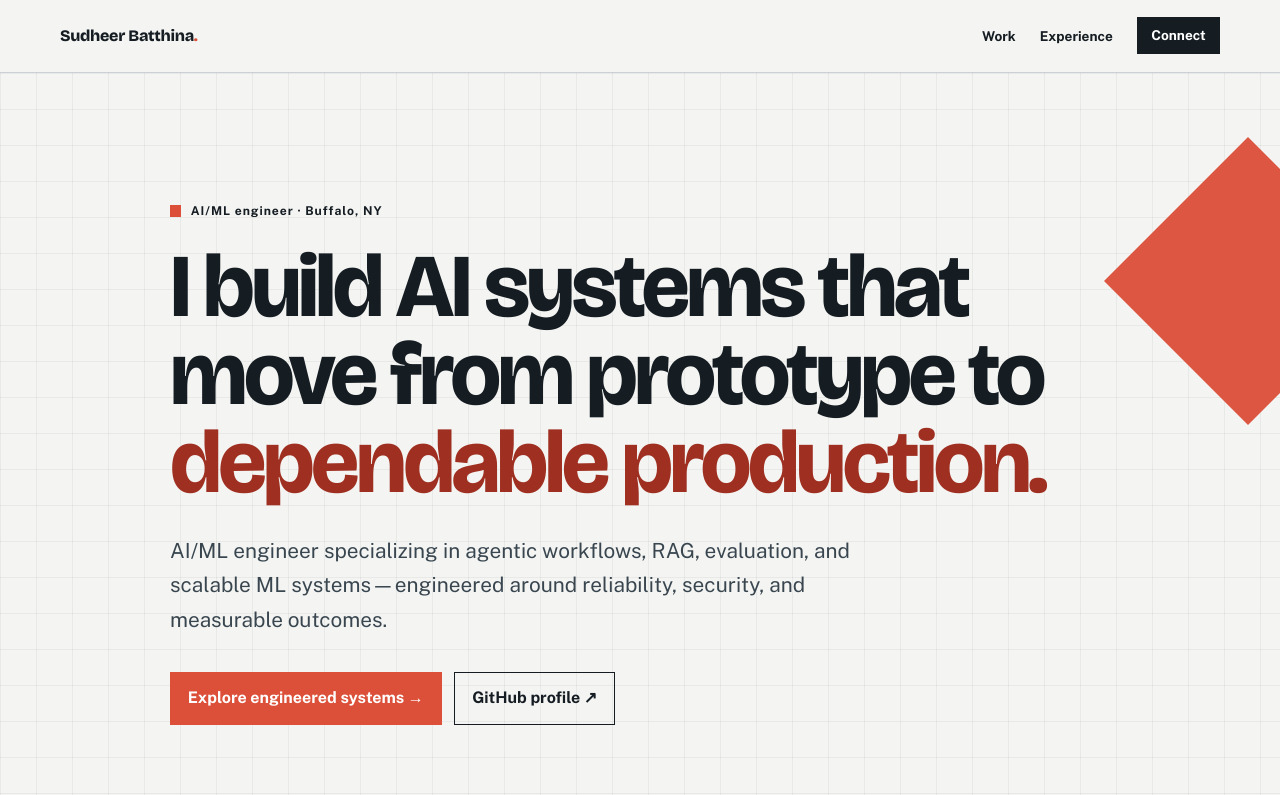
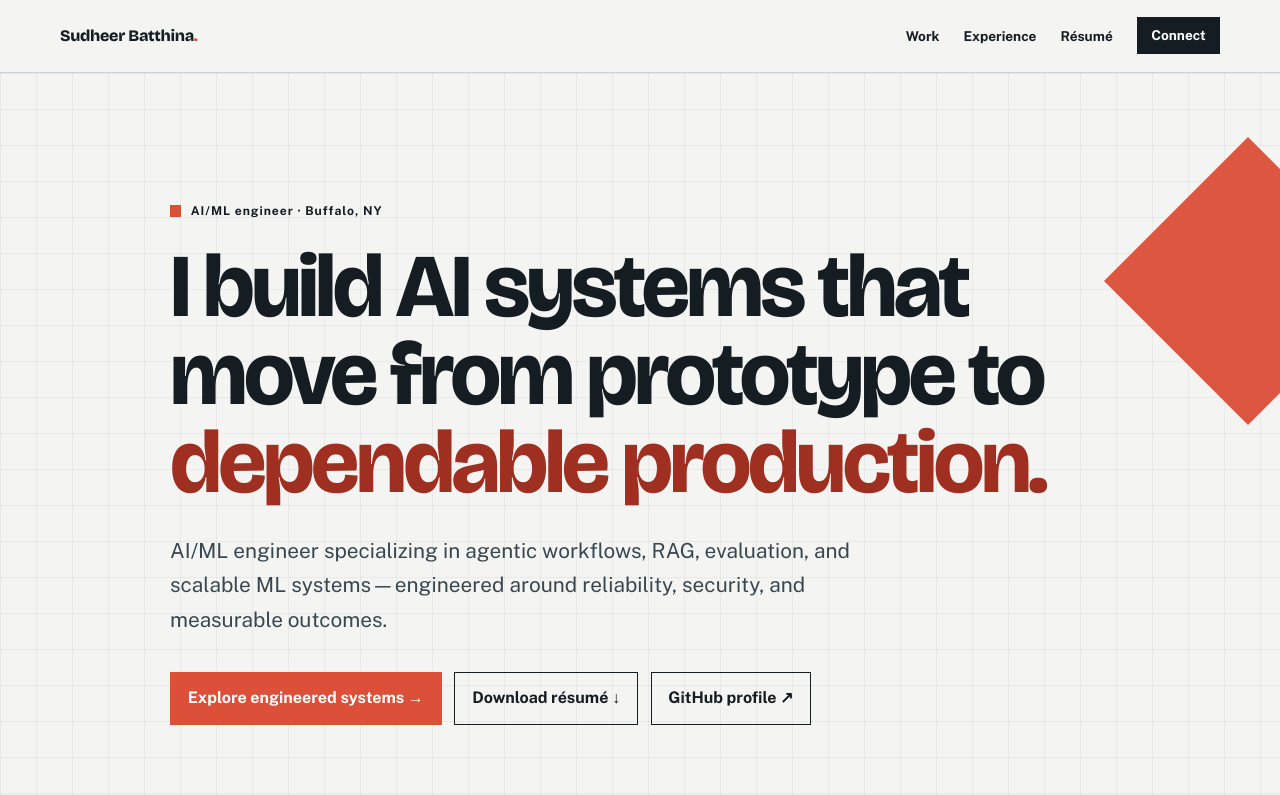
Before and after one commit to sudheerbatthina/sudheerbatthina.github.io, a plain HTML site: page index.html in a window 1280 px wide. Shown: the top 795 px of the page. Drawn offline with nearby package versions, Linux system fonts and the light colour scheme.

Commit message:
feat(portfolio): add resume and enterprise work

```diff
--- a/index.html
+++ b/index.html
@@ -50,9 +50,9 @@
 </head>
 <body>
   <a class="skip" href="#main">Skip to content</a>
-  <nav class="site-nav" aria-label="Primary navigation"><div class="wrap nav-inner"><a class="brand" href="#hero">Sudheer Batthina<i>.</i></a><ul class="nav-links"><li><a href="#work">Work</a></li><li><a href="#experience">Experience</a></li><li><a class="nav-cta" href="#contact">Connect</a></li></ul></div></nav>
+  <nav class="site-nav" aria-label="Primary navigation"><div class="wrap nav-inner"><a class="brand" href="#hero">Sudheer Batthina<i>.</i></a><ul class="nav-links"><li><a href="#work">Work</a></li><li><a href="#experience">Experience</a></li><li><a href="assets/sudheer-batthina-resume.pdf" download>Résumé</a></li><li><a class="nav-cta" href="#contact">Connect</a></li></ul></div></nav>
   <main id="main">
-    <header class="hero" id="hero"><div class="wrap hero-copy"><p class="status">AI/ML engineer · Buffalo, NY</p><h1>I build AI systems that move from prototype to <span class="accent">dependable production.</span></h1><p class="lead">AI/ML engineer specializing in agentic workflows, RAG, evaluation, and scalable ML systems—engineered around reliability, security, and measurable outcomes.</p><div class="actions"><a class="button primary" href="#work">Explore engineered systems →</a><a class="button secondary" href="https://github.com/sudheerbatthina" target="_blank" rel="noreferrer">GitHub profile ↗</a></div></div></header>
+    <header class="hero" id="hero"><div class="wrap hero-copy"><p class="status">AI/ML engineer · Buffalo, NY</p><h1>I build AI systems that move from prototype to <span class="accent">dependable production.</span></h1><p class="lead">AI/ML engineer specializing in agentic workflows, RAG, evaluation, and scalable ML systems—engineered around reliability, security, and measurable outcomes.</p><div class="actions"><a class="button primary" href="#work">Explore engineered systems →</a><a class="button secondary" href="assets/sudheer-batthina-resume.pdf" download>Download résumé ↓</a><a class="button secondary" href="https://github.com/sudheerbatthina" target="_blank" rel="noreferrer">GitHub profile ↗</a></div></div></header>
     <aside class="proof" id="proof" aria-label="Engineering evidence"><div class="wrap proof-grid"><div class="proof-item"><strong>163</strong><span>passing Sourcebound tests</span></div><div class="proof-item"><strong>88</strong><span>Job Matcher tests</span></div><div class="proof-item"><strong>72</strong><span>Job Autofill tests</span></div><div class="proof-item"><strong>3</strong><span>flagship AI products</span></div></div></aside>
     <section id="work"><div class="wrap"><div class="section-head"><h2>Selected AI systems</h2><p>Each project is framed by the engineering problem, the system built, and the evidence that it works—not by a wall of tools.</p></div>
       <article class="project"><div class="project-meta"><b>Sourcebound</b><span class="project-state">Private product</span></div><div><h3>Grounded research, built for answers that can be trusted.</h3><p><strong>Problem:</strong> Knowledge teams need useful answers without losing the provenance, controls, and reliability expected in sensitive workflows.</p><p><strong>System:</strong> An agentic RAG platform combining document ingestion, hybrid retrieval, reranking, cited responses, caching, and evaluation behind production-oriented APIs.</p><div class="system-flow"><span>Ingestion</span><span>Hybrid retrieval</span><span>Reranking</span><span>Cited generation</span><span>Evaluation</span><span>Observability</span></div><div class="evidence"><span><b>163/164</b> tests pass locally</span><span><b>FastAPI</b> service architecture</span><span><b>Security-first</b> product direction</span></div><div class="project-links"><a class="text-link" href="https://sourcebound.dev" target="_blank" rel="noreferrer">Product site ↗</a></div></div></article>
@@ -62,13 +62,13 @@
     </div></section>
     <section id="capabilities"><div class="wrap"><div class="section-head cap-head"><h2>How I engineer AI</h2><p>Model capability is only the starting point. The work is creating a system that can be measured, observed, secured, and improved.</p></div><div class="cap-layout"><p class="method">Define the outcome. Build the smallest reliable path. <em>Measure it.</em> Harden the failure modes. Ship and observe.</p><div class="cap-list"><div><h3>Agentic systems</h3><p>Tool orchestration, stateful workflows, guardrails, retries, and human checkpoints.</p></div><div><h3>Retrieval & RAG</h3><p>Ingestion, embeddings, hybrid search, reranking, grounding, and citations.</p></div><div><h3>Evaluation</h3><p>Task-specific test sets, groundedness, regression checks, tracing, and quality gates.</p></div><div><h3>ML platforms</h3><p>Python services, data pipelines, containers, CI/CD, cloud deployment, and observability.</p></div></div></div></div></section>
     <section id="experience"><div class="wrap"><div class="section-head"><h2>Professional experience</h2><p>Five-plus years across applied ML, data systems, research, and production AI engineering.</p></div><div class="experience-list">
-      <article class="role"><div><h3>Hologic</h3><time>Jun 2025 — Present · Buffalo, NY</time></div><div><p class="role-title">Senior AI/ML Engineer</p><ul><li>Designing and operating AI/ML systems with an emphasis on dependable services, data quality, and measurable performance.</li><li>Working across model development, APIs, cloud infrastructure, monitoring, and cross-functional delivery.</li></ul></div></article>
+      <article class="role"><div><h3>Hologic</h3><time>Jun 2025 — Present · Buffalo, NY</time></div><div><p class="role-title">Senior AI/ML Engineer</p><ul><li>Designing and operating AI/ML systems with an emphasis on dependable services, data quality, and measurable performance.</li><li>Delivering AI initiatives within enterprise technology ecosystems that include NVIDIA, Google Cloud, Microsoft, AWS, Databricks, Adobe, and Salesforce.</li><li>Integrating with digital experience, commerce, and search platforms including Sitecore, Optimizely, Contentstack, Contentful, commercetools, VTEX, and Coveo, in collaboration with Kin + Carta.</li></ul></div></article>
       <article class="role"><div><h3>University at Buffalo</h3><time>Aug 2024 — Dec 2024 · Buffalo, NY</time></div><div><p class="role-title">Graduate Research Assistant</p><ul><li>Developed data and ML workflows supporting research analysis, experimentation, and reproducible results.</li><li>Translated research questions into practical pipelines, evaluation approaches, and clear technical findings.</li></ul></div></article>
       <article class="role"><div><h3>Wipro Limited</h3><time>May 2022 — Mar 2024</time></div><div><p class="role-title">AI/ML Engineer</p><ul><li>Built ML and analytics solutions using Python, SQL, cloud services, and production data pipelines.</li><li>Improved delivery through automation, model evaluation, performance tuning, and collaboration with business stakeholders.</li></ul></div></article>
       <article class="role"><div><h3>Wipro Limited</h3><time>Dec 2020 — May 2022</time></div><div><p class="role-title">Associate ML Engineer</p><ul><li>Prepared structured and unstructured datasets for predictive modeling, NLP, and anomaly detection.</li><li>Developed and evaluated models with Python, PyTorch, scikit-learn, and XGBoost, supported by Docker and CI/CD workflows.</li></ul></div></article>
     </div></div></section>
     <section id="about"><div class="wrap about-grid"><div><div class="section-head"><h2>Builder mindset, engineering discipline.</h2></div><p class="about-copy">I work where applied ML, software engineering, and product judgment meet. I care about whether an AI system is <strong>useful under real constraints</strong>: uncertain inputs, latency, changing data, privacy, evaluation gaps, and operational failure. Personal products give me room to own that entire path—from problem definition through deployment.</p></div><div class="credentials"><div class="credential"><h3>MS, Data Science</h3><p>University at Buffalo · 2023–2025</p></div><div class="credential"><h3>Machine Learning Engineering for Production</h3><p>DeepLearning.AI</p></div><div class="credential"><h3>Generative AI with Large Language Models</h3><p>DeepLearning.AI</p></div><div class="credential"><h3>Deep Learning Specialization</h3><p>DeepLearning.AI</p></div></div></div></section>
-    <section id="contact"><div class="wrap contact-inner"><div><h2>Let’s build AI that works in the real world.</h2><p>Open to AI/ML engineering, LLM engineering, applied AI, MLOps, and adjacent roles where strong systems thinking matters.</p></div><div class="contact-links"><a href="mailto:sudheerbatthina@gmail.com">sudheerbatthina@gmail.com</a><a href="https://www.linkedin.com/in/sudheerbatthina/" target="_blank" rel="noreferrer">LinkedIn ↗</a><a href="https://github.com/sudheerbatthina" target="_blank" rel="noreferrer">GitHub ↗</a></div></div></section>
+    <section id="contact"><div class="wrap contact-inner"><div><h2>Let’s build AI that works in the real world.</h2><p>Open to AI/ML engineering, LLM engineering, applied AI, MLOps, and adjacent roles where strong systems thinking matters.</p></div><div class="contact-links"><a href="assets/sudheer-batthina-resume.pdf" download>Download résumé ↓</a><a href="mailto:sudheerbatthina@gmail.com">sudheerbatthina@gmail.com</a><a href="https://www.linkedin.com/in/sudheerbatthina/" target="_blank" rel="noreferrer">LinkedIn ↗</a><a href="https://github.com/sudheerbatthina" target="_blank" rel="noreferrer">GitHub ↗</a></div></div></section>
   </main>
   <footer><div class="wrap footer-inner"><span>Sudheer Batthina · AI/ML Engineer</span><span>Designed and built for clarity, evidence, and speed.</span></div></footer>
 </body>
```
Also changed, not shown: tests/portfolio.test.mjs (+8 -0 lines), 2 other files.
